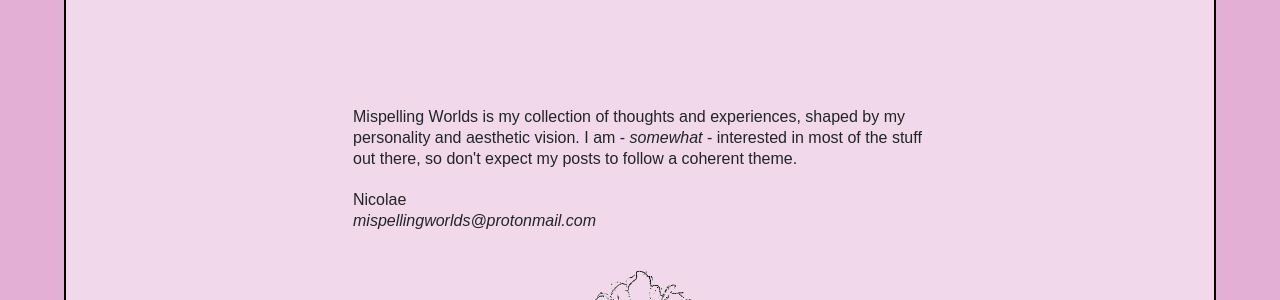
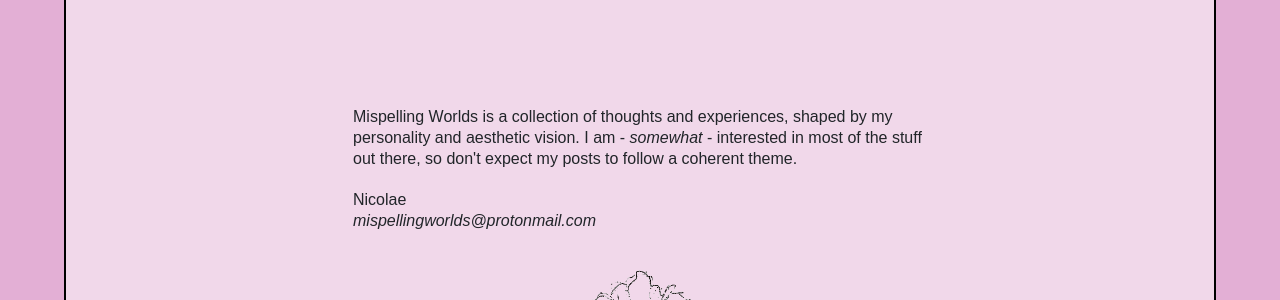
Before and after one commit to mispellingworlds/mispellingworlds.github.io, a Jekyll site: the page built from about.html, in a window 1280 px wide. Shown: the part 165-465 px from the top of the page. Built offline with Jekyll 4.4.1, drawn with Linux system fonts in a browser that asks for light colours.

Commit message:
Update about.html

```diff
--- a/about.html
+++ b/about.html
@@ -3,7 +3,7 @@
 layout: "posts"
 ---
 
-Mispelling Worlds is my collection of thoughts and experiences, shaped by my personality and aesthetic vision. I am - <i>somewhat</i> - interested in most of the stuff out there, so don't expect my posts to follow a coherent theme.
+Mispelling Worlds is a collection of thoughts and experiences, shaped by my personality and aesthetic vision. I am - <i>somewhat</i> - interested in most of the stuff out there, so don't expect my posts to follow a coherent theme.
 <br></br>
 Nicolae<br>
 <i>mispellingworlds@protonmail.com</i>
```
